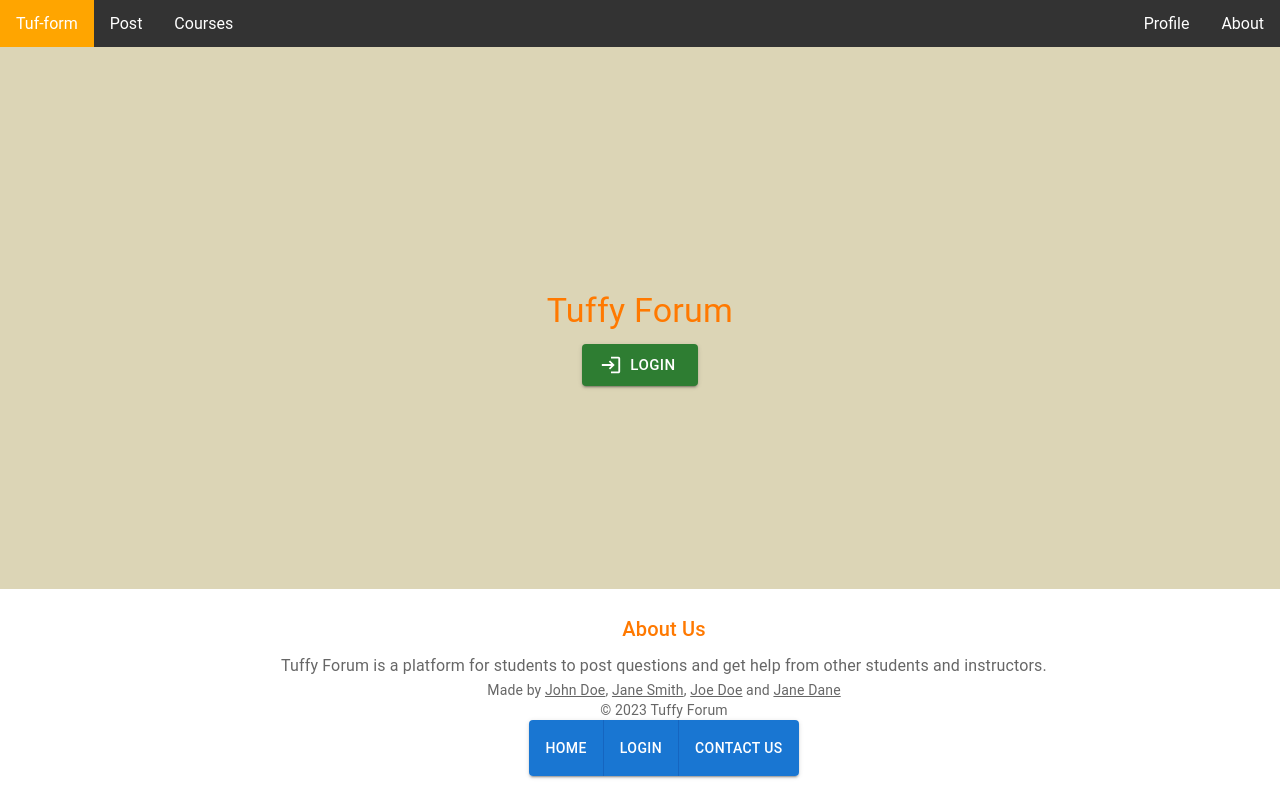
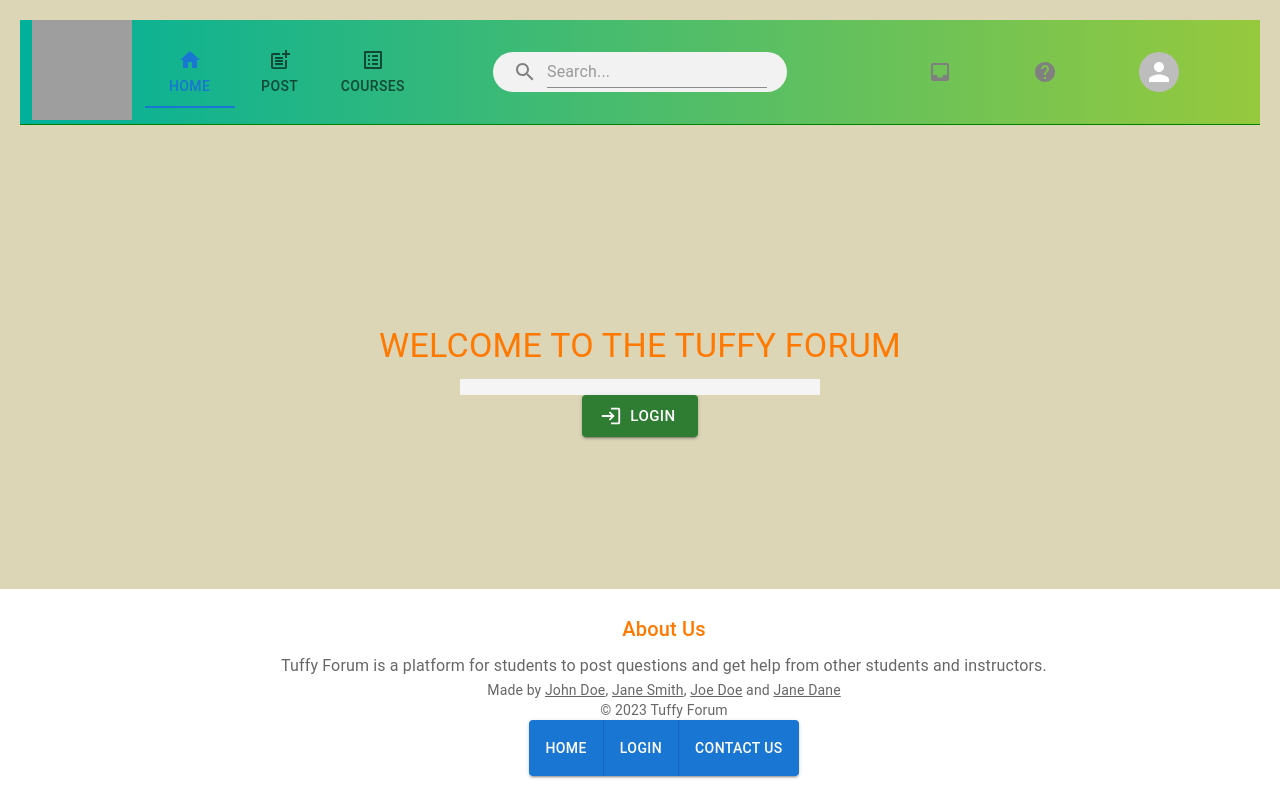
Before and after one commit to David-S409/tuffy-forum, a React (Vite) app: page / in a window 1280 px wide. Shown: the top 800 px of the page. Built offline with nearby package versions, Linux system fonts and the light colour scheme; grey boxes are pictures that could not be loaded.

Commit message:
overhaul Navigation with MUI

```diff
--- a/package.json
+++ b/package.json
@@ -16,6 +16,7 @@
     "@fortawesome/free-solid-svg-icons": "^6.3.0",
     "@fortawesome/react-fontawesome": "^0.2.0",
     "@mui/icons-material": "^5.11.11",
+    "@mui/joy": "^5.0.0-alpha.71",
     "@mui/material": "^5.11.13",
     "@reduxjs/toolkit": "^1.9.3",
     "@tanstack/react-query": "^4.26.1",
--- a/src/Navigation/Navbar.tsx
+++ /dev/null
@@ -1,46 +0,0 @@
-import React from 'react';
-import { NavLink } from "react-router-dom";
-import "./styles.css";
-import PrimarySearchAppBar from './styles';
-
-export function Navbar () {
-    return (
-    <>
-      <div className="nav-page">
-        <nav className="navbar-expand">
-          <li className="nav-item">
-            <NavLink to="/" className="nav-brand">
-            Tuf-form
-            </NavLink>
-          </li>
-          <li className="nav-item">
-            <NavLink to="/post" className="nav-link">
-              Post
-            </NavLink>
-          </li>
-          <li className="nav-item">
-            <NavLink to="/courses" className="nav-link">
-              Courses
-            </NavLink>
-          </li>
-          {/* <li>
-            <PrimarySearchAppBar />
-          </li> */}
-          <li className="nav-item">
-            <NavLink to="/help" className="nav-about-link">
-              About
-            </NavLink>
-          </li>
-           <li className="nav-item">
-            <NavLink to="/profile" className="nav-profile-link">
-              Profile
-            </NavLink>
-          </li>
-          {/* <li className="nav-item">
-            <Avatar alt="Remy Sharp" src="/static/images/avatar/1.jpg" />
-          </li> */}
-        </nav>
-      </div>
-    </>
-  );
-}
--- a/src/Navigation/styles.css
+++ /dev/null
@@ -1,41 +0,0 @@
-
-.nav-page {
-    padding: 20px;
-    margin-top: 30px;
-}
-
-nav {
-    list-style-type: none;
-    margin: 0;
-    padding: 0;
-    overflow: hidden;
-    background-color: #333;
-    position: fixed;
-    width: 100%;
-    top: 0;
-    left: 0;
-}
-
-.nav-brand, .nav-link, .nav-about-link, .nav-profile-link{
-    display: block;
-    color: white;
-    text-align: center;
-    padding: 14px 16px;
-    text-decoration: none;
-}
-
-li:hover:not(.nav-brand) {
-    background-color: #111;
-}
-
-.nav-brand {
-    background: orange;
-}
-
-.nav-brand, .nav-link {
-    float: left;
-}
-
-.nav-profile-link, .nav-about-link {
-    float: right;
-}
--- /dev/null
+++ b/src/components/Navigation/Navbar.tsx
@@ -0,0 +1,152 @@
+import SearchIcon from '@mui/icons-material/Search';
+import InboxIcon from '@mui/icons-material/Inbox';
+import HelpIcon from '@mui/icons-material/Help';
+import Avatar from '@mui/material/Avatar';
+import { makeStyles } from 'tss-react/mui';
+import Tabs from '@mui/material/Tabs';
+import Tab from '@mui/material/Tab';
+import Link from '@mui/material/Link';
+import Box from '@mui/material/Box';
+import HomeIcon from '@mui/icons-material/Home';
+import TextField from '@mui/material/TextField';
+import SvgIcon from '@mui/material/SvgIcon';
+import ListAlt from '@mui/icons-material/ListAlt';
+import PostAddIcon from '@mui/icons-material/PostAdd';
+import * as React from 'react';
+
+
+
+
+const useStyles = makeStyles()(() => {
+  return {
+    headerContainer: {
+      display: 'flex',
+      justifyContent: 'space-around',
+      position: '-webkit-sticky',
+      backgroundImage: 'linear-gradient(to right, #00b09b, #96c93d)',
+      top: 0,
+    },
+    headerLeft: {
+      display: 'flex',
+      justifyContent: 'space-evenly',
+      alignItems: 'center',
+      flex: 1,
+    },
+    headerMiddle: {
+      display: 'flex',
+      alignItems: 'center',
+      flex: 1,
+    },
+    headerRight: {
+      display: 'flex',
+      alignItems: 'center',
+      flex: 1,
+    },
+    headerSearchContainer: {
+      display: 'flex',
+      alignItems: 'center',
+      backgroundColor: '#F2F2F2',
+      height: 40,
+      borderRadius: 20,
+      padding: '0 20px',
+    },
+    headerSearchIcon: {
+      color: 'gray',
+    },
+    headerSearchInput: {
+      flex: 1,
+      marginLeft: 10,
+    },
+    headerRightContainer: {
+      display: 'flex',
+      alignItems: 'center',
+      justifyContent: 'space-evenly',
+      flex: 1,
+    },
+    headerInboxIcon: {
+      color: 'gray',
+    },
+    headerHelpIcon: {
+      color: 'gray',
+    },
+    headerMenuIcon: {
+      color: 'gray',
+    },
+  };
+});
+
+export default function Navbar() {
+  const { classes } = useStyles();
+  //const user = useSelector((state: any) => state.app.user);
+  //const [value, setValue] = React.useState();
+  const currentTab = () => {
+    let path = window.location.pathname;
+    if (path === '/') { return 0 }
+    else if (path === '/post') { return 1 }
+    else if (path === '/courses') { return 2 }
+  }
+  const [value, setValue] = React.useState(currentTab());
+
+
+  const handleChange = (event: React.SyntheticEvent, newValue: number) => {
+      setValue(newValue);
+  };
+
+  return (
+    <div>
+      <Box sx={{ borderBottom: 1, borderColor: 'green' }} className={classes.headerContainer}>
+        <Box sx={{ display: 'flex' , justifyContent: 'center' }} className={classes.headerLeft}>
+          <Link href="/" underline="none" color="inherit">
+            <img
+            src = "http://blog.fullerton.edu/wp-content/uploads/2020/03/Tuffy-e1585180435275-150x150.png"
+            alt='Tuffy'
+            width='100px'
+            height='100px'
+            />
+          </Link>
+          <Tabs value={value} onChange={handleChange} aria-label='icon-tabs'>
+            <Tab label="Home" href="/" icon={<HomeIcon />} />
+            <Tab label="Post" href="/post" icon={<PostAddIcon />} />
+            <Tab label="Courses" href="/courses" icon={<ListAlt />} />
+            </Tabs>
+        </Box>
+        <Box sx={{ display: 'flex', justifyContent: 'center' }} className={classes.headerMiddle}>
+          <Box  className={classes.headerSearchContainer}>
+            <SearchIcon className={classes.headerSearchIcon} />
+            <TextField
+              className={classes.headerSearchInput}
+              placeholder="Search..."
+              variant="standard"
+              inputProps={{ 'aria-label': 'search' }}
+            />
+          </Box>
+        </Box>
+        <Box sx={{ display: 'flex', justifyContent: 'center' }} className={classes.headerRight}>
+          <Box sx={{ display: 'flex', justifyContent: 'center' }} className={classes.headerRightContainer}>
+            {window.innerWidth < 768 && <SearchIcon className={classes.headerSearchIcon} />}
+
+            <InboxIcon className={classes.headerInboxIcon} />
+            <HelpIcon className={classes.headerHelpIcon} />
+            <Avatar
+              style={{
+                cursor: 'auto' }}
+            />
+            {/* <SvgIcon className={classes.headerMenuIcon}
+              aria-hidden="true"
+              focusable="false"
+              width="24"
+              height="24"
+              viewBox="0 0 18 18"
+              fill="rgba(0, 0, 0, 0.54)"
+              style={{
+                cursor: 'pointer',
+              }}
+            >
+              <path d="M3 9h12v2H3zm0-5h12v2H3zm0 10h12v2H3z"></path>
+            </SvgIcon> */}
+          </Box>
+        </Box>
+      </Box>
+    </div>
+  );
+}
--- a/src/pages/Course/CourseList.tsx
+++ b/src/pages/Course/CourseList.tsx
@@ -5,9 +5,9 @@ interface CourseListProps {
   courses: { id: number; name: string }[];
 }
 
-const CourseList: React.FC<CourseListProps> = ({ courses }) => {
+function CourseList({ courses }: CourseListProps) {
   return (
-    <div>
+    <div className="main">
       <h2>Course List</h2>
       <ul>
         {courses.map((course) => (
--- a/src/pages/Course/NewCourseForm.tsx
+++ b/src/pages/Course/NewCourseForm.tsx
@@ -31,7 +31,7 @@ const useStyles = makeStyles()((theme) => {
 export default function NewCourseForm() {
   const dispatch = useDispatch();
   const [name, setName] = useState("");
-  const classes = useStyles();
+  const { classes } = useStyles();
 
   function saveCourse() {
     dispatch(addCourse({ name }));
@@ -53,7 +53,7 @@ export default function NewCourseForm() {
             onChange={(e) => setName(e.target.value)}
           />
           <Button
-            className={classes.theme.button}
+            className={classes.button}
             variant="contained"
             color="primary"
             onClick={saveCourse}
--- a/src/pages/HomePage.tsx
+++ b/src/pages/HomePage/HomePage.tsx
@@ -1,10 +1,10 @@
 import React from 'react';
 import { useSelector } from 'react-redux';
 import { makeStyles } from 'tss-react/mui';
-import LoginPage from './login/LoginPage';
+import LoginPage from '../login/LoginPage';
 import Container from '@mui/material/Container';
 import Typography from '@mui/material/Typography';
-import Footer from '../Footer/footer';
+import QuestionList from './QuestionList';
 
 const useStyles = makeStyles()((theme) => {
   return {
@@ -29,18 +29,18 @@ const useStyles = makeStyles()((theme) => {
 
 function Home() {
   const { classes } = useStyles();
-  // const user = useSelector((state: any) => state.app.user);
+  //const user = useSelector((state: any) => state.app.user);
+  const questions = useSelector((state: any) => /*state.app.questions*/[]);
 
   return (
     <div className={classes.root}>
       <Container maxWidth="lg" className={classes.content}>
         <Typography variant="h4" align="center" gutterBottom>
-          Tuffy Forum
+          WELCOME TO THE TUFFY FORUM
         </Typography>
-        {/* add your question list component here */}
+        <QuestionList questions={questions} />
         <LoginPage />
       </Container>
-      <Footer />
     </div>
   );
 }
--- /dev/null
+++ b/src/pages/HomePage/QuestionList.tsx
@@ -0,0 +1,63 @@
+import React from 'react';
+import { makeStyles } from 'tss-react/mui';
+import { List, ListItem, ListItemText, Typography } from '@mui/material';
+
+const useStyles = makeStyles()(() => {
+    return {
+  root: {
+    width: '100%',
+    maxWidth: 360,
+    backgroundColor: '#f5f5f5',
+    overflow: 'auto',
+    maxHeight: 300,
+    margin: '0 auto',
+  },
+    };
+});
+
+interface Question {
+  id: number;
+  title: string;
+  body: string;
+  numComments: number;
+  numAnswers: number;
+  numUpvotes: number;
+  numDownvotes: number;
+}
+
+interface Props {
+  questions: Question[];
+}
+
+function QuestionList(props: Props) {
+  const { questions } = props;
+  const { classes } = useStyles();
+
+  return (
+    <List dense className={classes.root}>
+      {questions.map((question) => (
+        <ListItem key={question.id}>
+          <ListItemText
+            primary={
+              <Typography variant="h6" component="span">
+                {question.title}
+              </Typography>
+            }
+            secondary={
+              <>
+                <Typography variant="body1" color="textSecondary" component="span">
+                  {question.body.slice(0, 100)}
+                </Typography>
+                <Typography variant="caption" color="textSecondary" component="span">
+                  {`${question.numComments} comments, ${question.numAnswers} answers, ${question.numUpvotes} upvotes, ${question.numDownvotes} downvotes`}
+                </Typography>
+              </>
+            }
+          />
+        </ListItem>
+      ))}
+    </List>
+  );
+}
+
+export default QuestionList;
```
Also changed, not shown: src/App.tsx (+5 -5 lines), src/components/Footer/footer.tsx (renamed from src/Footer/footer.tsx), src/components/Navigation/styles.tsx (renamed from src/Navigation/styles.tsx), src/pages/HomePage/style.tsx (added), 1 other file (tests, documents, lock files or other folders).
